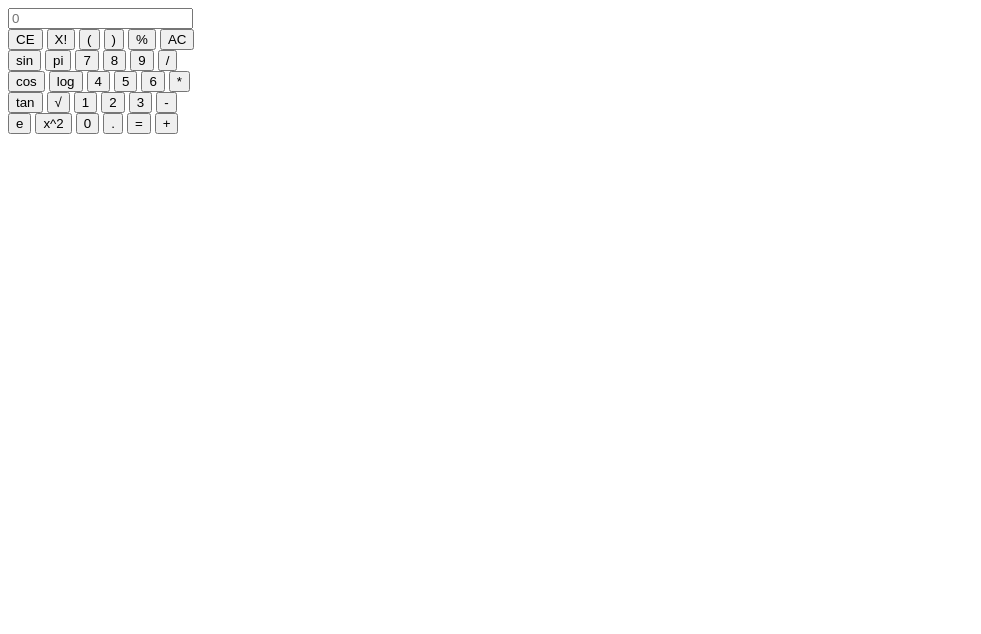
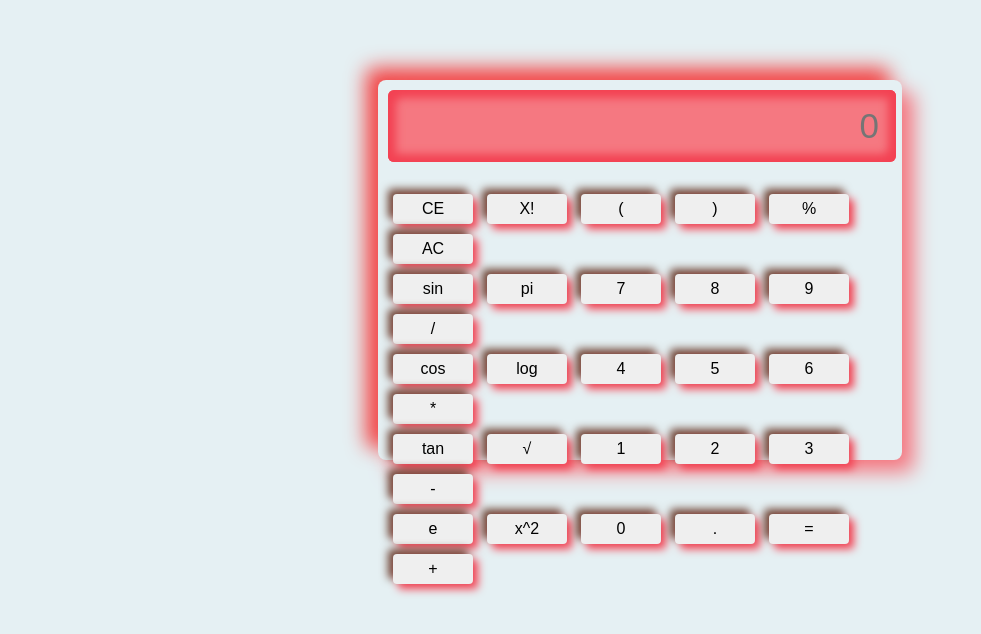
Before and after one commit to Sreelakshmic222/MyNewLiveDemo, a plain HTML site: page Scientific.html in a window 1280 px wide. Shown: the whole page, without its empty margins (0-981 px from the left). Drawn offline with Linux system fonts and the light colour scheme.

Commit message:
Update Scientific.html

```diff
--- a/Scientific.html
+++ b/Scientific.html
@@ -3,7 +3,7 @@
 <head>
     <meta charset="UTF-8">
     <title>Title</title>
-    <link rel="stylesheet" href="Scientific_Calc.css">
+    <link rel="stylesheet" href="style.css">
 </head>
 <body class="action">
 <div class="box">
```
